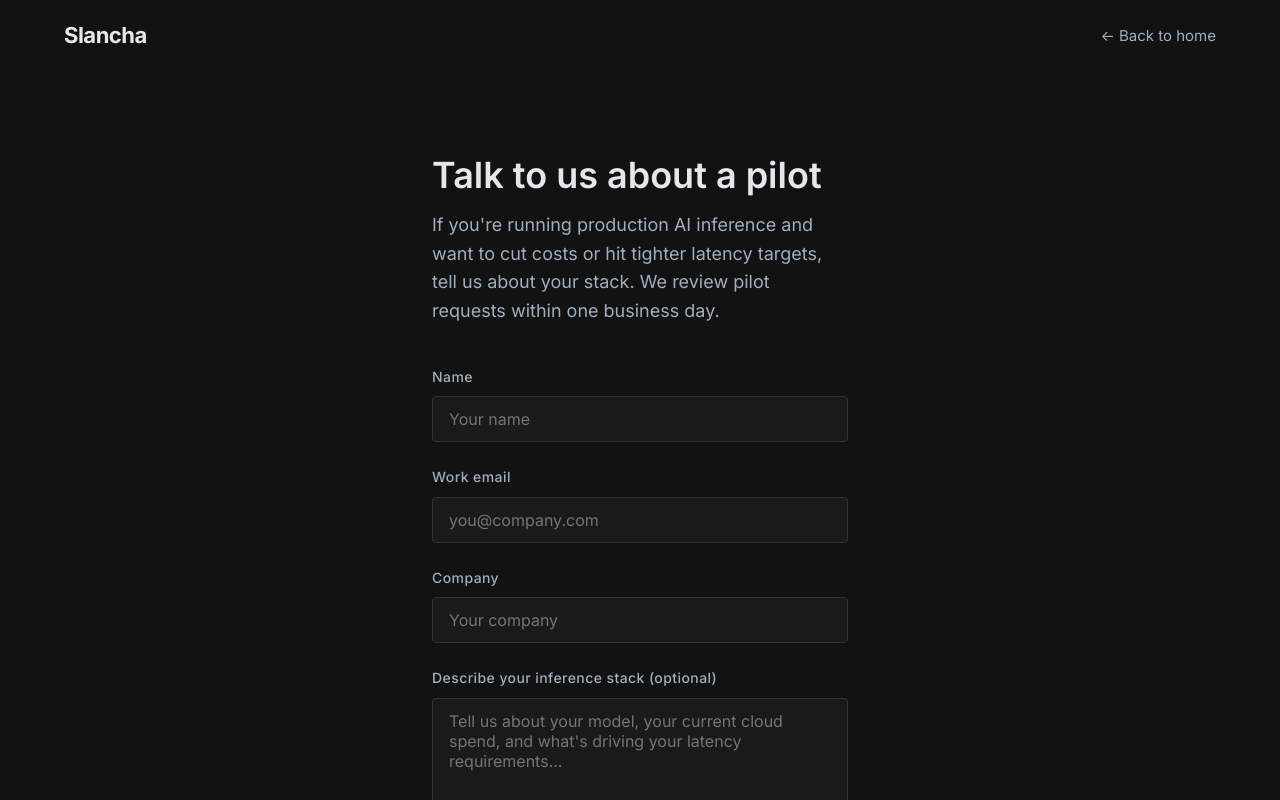
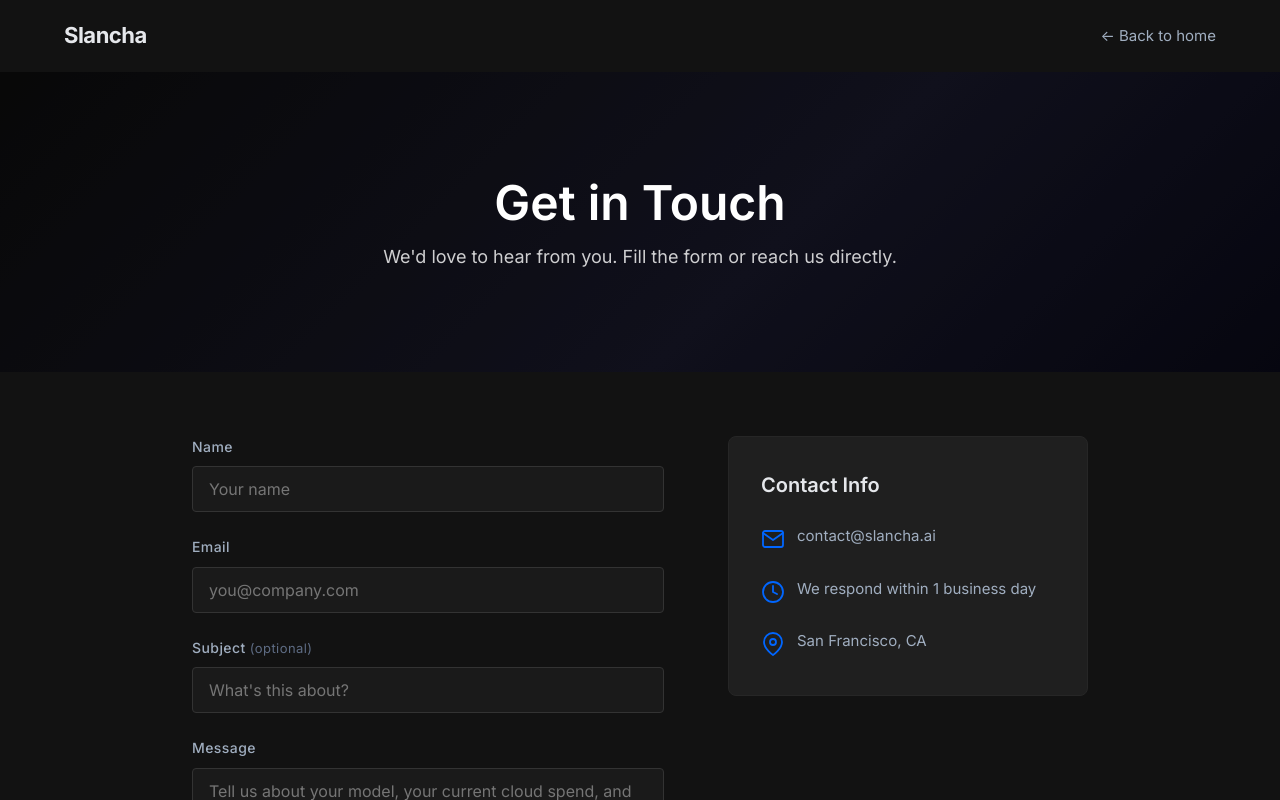
Before and after one commit to loganclaw9000/slancha-website, a React (Vite) app in the folder site/: page /contact in a window 1280 px wide. Shown: the top 800 px of the page. Built offline with nearby package versions, Linux system fonts and the light colour scheme.

Commit message:
[agent:claude] Implement redesigned Contact page per design/contact.md — hero banner, two-column form+info layout, Subject field, inline validation, success banner

```diff
--- a/site/src/components/Contact.css
+++ b/site/src/components/Contact.css
@@ -1,22 +1,60 @@
-.contact-container {
-  max-width: 480px;
-  margin: 80px auto;
-  padding: 0 32px;
+/* ─── Contact Hero ─────────────────────────────────────── */
+.contact-hero {
+  position: relative;
+  height: 300px;
+  background: linear-gradient(135deg, #0d0d0d 0%, #1a1a2e 60%, #0a0a1a 100%);
+  display: flex;
+  align-items: center;
+  justify-content: center;
+  overflow: hidden;
 }
 
-.contact-heading {
-  font-size: 36px;
-  font-weight: 600;
-  line-height: 1.3;
-  margin-bottom: 12px;
-  color: var(--text-primary);
+.contact-hero-overlay {
+  position: absolute;
+  inset: 0;
+  background: rgba(0, 0, 0, 0.4);
+  z-index: 1;
 }
 
-.contact-subtext {
-  color: var(--text-secondary);
+.contact-hero-content {
+  position: relative;
+  z-index: 2;
+  text-align: center;
+  padding: 0 24px;
+}
+
+.contact-hero-heading {
+  font-size: 48px;
+  font-weight: 600;
+  color: #ffffff;
+  margin-bottom: 12px;
+  line-height: 1.2;
+}
+
+.contact-hero-sub {
   font-size: 18px;
-  line-height: 1.6;
-  margin-bottom: 40px;
+  color: rgba(255, 255, 255, 0.8);
+  line-height: 1.5;
+}
+
+/* ─── Main two-column layout ───────────────────────────── */
+.contact-main {
+  max-width: 960px;
+  margin: 0 auto;
+  padding: 64px 32px;
+  display: grid;
+  grid-template-columns: 1fr 360px;
+  gap: 64px;
+  align-items: start;
+}
+
+/* ─── Form column ──────────────────────────────────────── */
+.contact-form-col {
+  width: 100%;
+}
+
+.contact-field {
+  margin-bottom: 24px;
 }
 
 .contact-label {
@@ -28,6 +66,12 @@
   letter-spacing: 0.03em;
 }
 
+.contact-optional {
+  font-weight: 400;
+  color: var(--text-muted, #6b7280);
+  font-size: 13px;
+}
+
 .contact-input,
 .contact-textarea {
   width: 100%;
@@ -37,41 +81,112 @@
   padding: 12px 16px;
   color: var(--text-primary);
   font-size: 16px;
-  margin-bottom: 24px;
   box-sizing: border-box;
   outline: none;
-  transition: border-color 150ms ease;
+  transition: border-color 150ms ease, box-shadow 150ms ease;
+  font-family: inherit;
 }
+
 .contact-input:focus,
 .contact-textarea:focus {
-  border-color: var(--accent);
+  border-color: #0066FF;
+  box-shadow: 0 0 0 2px rgba(0, 102, 255, 0.2);
+}
+
+.contact-input--error {
+  border-color: #FF5555 !important;
+}
+
+.contact-error {
+  display: block;
+  color: #FF5555;
+  font-size: 13px;
+  margin-top: 6px;
 }
 
 .contact-textarea {
   resize: vertical;
-  min-height: 120px;
-  margin-bottom: 32px;
-  font-family: inherit;
+  min-height: 150px;
 }
 
-.contact-submit {
-  width: 100%;
-  height: 48px;
+.contact-submit-btn {
+  display: inline-flex;
+  align-items: center;
+  justify-content: center;
+  background: #0066FF;
+  color: #ffffff;
+  border: none;
+  border-radius: 4px;
+  padding: 14px 28px;
   font-size: 16px;
   font-weight: 600;
+  cursor: pointer;
+  transition: background 150ms ease, transform 100ms ease;
+  font-family: inherit;
+  width: 100%;
 }
 
-.contact-success {
+.contact-submit-btn:hover {
+  background: #0050CC;
+}
+
+.contact-submit-btn:active {
+  transform: scale(0.98);
+}
+
+/* ─── Info column ──────────────────────────────────────── */
+.contact-info-col {
   background: var(--bg-card);
   border: 1px solid var(--border);
   border-radius: var(--radius-lg);
-  padding: 40px;
+  padding: 32px;
+}
+
+.contact-info-heading {
+  font-size: 20px;
+  font-weight: 600;
+  color: var(--text-primary);
+  margin-bottom: 24px;
+}
+
+.contact-info-list {
+  list-style: none;
+  padding: 0;
+  margin: 0;
+  display: flex;
+  flex-direction: column;
+  gap: 20px;
+}
+
+.contact-info-item {
+  display: flex;
+  align-items: flex-start;
+  gap: 12px;
+  color: var(--text-secondary);
+  font-size: 15px;
+  line-height: 1.5;
+}
+
+.contact-info-icon {
+  flex-shrink: 0;
+  color: #0066FF;
+  margin-top: 2px;
+}
+
+/* ─── Success state ────────────────────────────────────── */
+.contact-success {
+  grid-column: 1 / -1;
+  background: #E6F7EB;
+  border: 1px solid #28A745;
+  border-radius: var(--radius-lg);
+  padding: 48px 40px;
   text-align: center;
+  color: #1a3a23;
 }
 
 .contact-success-icon {
   font-size: 40px;
-  color: var(--accent);
+  color: #28A745;
   margin-bottom: 16px;
 }
 
@@ -79,11 +194,40 @@
   font-size: 24px;
   font-weight: 600;
   margin-bottom: 12px;
-  color: var(--text-primary);
+  color: #1a3a23;
 }
 
 .contact-success-body {
-  color: var(--text-secondary);
   line-height: 1.6;
   font-size: 16px;
+  color: #2d5c3a;
 }
+
+/* ─── Responsive ───────────────────────────────────────── */
+@media (max-width: 768px) {
+  .contact-hero {
+    height: 200px;
+  }
+
+  .contact-hero-heading {
+    font-size: 32px;
+  }
+
+  .contact-hero-sub {
+    font-size: 16px;
+  }
+
+  .contact-main {
+    grid-template-columns: 1fr;
+    gap: 40px;
+    padding: 40px 16px;
+  }
+
+  .contact-info-col {
+    padding: 24px;
+  }
+
+  .contact-submit-btn {
+    padding: 12px 20px;
+  }
+}
--- a/site/src/pages/Contact.jsx
+++ b/site/src/pages/Contact.jsx
@@ -5,16 +5,33 @@ import '../components/Contact.css';
 
 export default function Contact() {
   const [submitted, setSubmitted] = useState(false);
-  const [form, setForm] = useState({ name: '', email: '', company: '', message: '' });
+  const [errors, setErrors] = useState({});
+  const [form, setForm] = useState({ name: '', email: '', subject: '', message: '' });
 
   const handleChange = (e) => {
     setForm({ ...form, [e.target.name]: e.target.value });
+    if (errors[e.target.name]) {
+      setErrors({ ...errors, [e.target.name]: '' });
+    }
+  };
+
+  const validate = () => {
+    const newErrors = {};
+    if (!form.name.trim()) newErrors.name = 'Name is required.';
+    if (!form.email.trim()) newErrors.email = 'Email is required.';
+    else if (!/^[^\s@]+@[^\s@]+\.[^\s@]+$/.test(form.email)) newErrors.email = 'Enter a valid email address.';
+    if (!form.message.trim()) newErrors.message = 'Message is required.';
+    return newErrors;
   };
 
   const handleSubmit = async (e) => {
     e.preventDefault();
+    const validationErrors = validate();
+    if (Object.keys(validationErrors).length > 0) {
+      setErrors(validationErrors);
+      return;
+    }
 
-    // Try Formspree if VITE_FORM_ENDPOINT is set, otherwise fall back to mailto.
     const endpoint = import.meta.env.VITE_FORM_ENDPOINT;
 
     if (endpoint) {
@@ -27,17 +44,17 @@ export default function Contact() {
         if (!res.ok) throw new Error('Form API error');
       } catch (err) {
         console.error('Form submission failed, falling back to mailto:', err);
-        const subject = encodeURIComponent(`Pilot request from ${form.company || form.name}`);
+        const subject = encodeURIComponent(form.subject || `Pilot request from ${form.name}`);
         const body = encodeURIComponent(
-          `Name: ${form.name}\nEmail: ${form.email}\nCompany: ${form.company}\n\n${form.message}`
+          `Name: ${form.name}\nEmail: ${form.email}\nSubject: ${form.subject}\n\n${form.message}`
         );
         window.location.href = `mailto:contact@slancha.ai?subject=${subject}&body=${body}`;
         return;
       }
     } else {
-      const subject = encodeURIComponent(`Pilot request from ${form.company || form.name}`);
+      const subject = encodeURIComponent(form.subject || `Pilot request from ${form.name}`);
       const body = encodeURIComponent(
-        `Name: ${form.name}\nEmail: ${form.email}\nCompany: ${form.company}\n\n${form.message}`
+        `Name: ${form.name}\nEmail: ${form.email}\nSubject: ${form.subject}\n\n${form.message}`
       );
       window.location.href = `mailto:contact@slancha.ai?subject=${subject}&body=${body}`;
     }
@@ -49,70 +66,130 @@ export default function Contact() {
     <div className="page">
       <Nav backLink />
 
-      <div className="contact-container">
+      {/* Hero Banner */}
+      <div className="contact-hero">
+        <div className="contact-hero-overlay" />
+        <div className="contact-hero-content">
+          <h1 className="contact-hero-heading">Get in Touch</h1>
+          <p className="contact-hero-sub">We'd love to hear from you. Fill the form or reach us directly.</p>
+        </div>
+      </div>
+
+      {/* Main two-column section */}
+      <div className="contact-main" aria-live="polite">
         {submitted ? (
           <div className="contact-success">
             <div className="contact-success-icon">✓</div>
-            <h2 className="contact-success-heading">We'll be in touch.</h2>
+            <h2 className="contact-success-heading">Thanks! Your message has been sent.</h2>
             <p className="contact-success-body">
-              Thanks for reaching out. We review pilot requests within one business day and reach out to qualified teams directly. Expect a response from contact@slancha.ai.
+              Our team will review your details and schedule a call within 2 business days. Expect an email with next steps from contact@slancha.ai.
             </p>
           </div>
         ) : (
           <>
-            <h1 className="contact-heading">Talk to us about a pilot</h1>
-            <p className="contact-subtext">
-              If you're running production AI inference and want to cut costs or hit tighter latency targets, tell us about your stack. We review pilot requests within one business day.
-            </p>
-
-            <form onSubmit={handleSubmit}>
+            {/* Left: Form */}
+            <div className="contact-form-col">
+              <form onSubmit={handleSubmit} noValidate>
+                <div className="contact-field">
                   <label className="contact-label" htmlFor="name">Name</label>
                   <input
-                className="contact-input"
+                    className={`contact-input${errors.name ? ' contact-input--error' : ''}`}
                     id="name"
                     name="name"
                     type="text"
                     placeholder="Your name"
                     required
+                    aria-required="true"
+                    aria-describedby={errors.name ? 'name-error' : undefined}
                     value={form.name}
                     onChange={handleChange}
                   />
+                  {errors.name && <span id="name-error" className="contact-error" role="alert">{errors.name}</span>}
+                </div>
 
-              <label className="contact-label" htmlFor="email">Work email</label>
+                <div className="contact-field">
+                  <label className="contact-label" htmlFor="email">Email</label>
                   <input
-                className="contact-input"
+                    className={`contact-input${errors.email ? ' contact-input--error' : ''}`}
                     id="email"
                     name="email"
                     type="email"
                     placeholder="you@company.com"
                     required
+                    aria-required="true"
+                    aria-describedby={errors.email ? 'email-error' : undefined}
                     value={form.email}
                     onChange={handleChange}
                   />
+                  {errors.email && <span id="email-error" className="contact-error" role="alert">{errors.email}</span>}
+                </div>
 
-              <label className="contact-label" htmlFor="company">Company</label>
+                <div className="contact-field">
+                  <label className="contact-label" htmlFor="subject">Subject <span className="contact-optional">(optional)</span></label>
                   <input
                     className="contact-input"
-                id="company"
-                name="company"
+                    id="subject"
+                    name="subject"
                     type="text"
-                placeholder="Your company"
-                value={form.company}
+                    placeholder="What's this about?"
+                    value={form.subject}
                     onChange={handleChange}
                   />
+                </div>
 
-              <label className="contact-label" htmlFor="message">Describe your inference stack (optional)</label>
+                <div className="contact-field">
+                  <label className="contact-label" htmlFor="message">Message</label>
                   <textarea
-                className="contact-textarea"
+                    className={`contact-textarea${errors.message ? ' contact-input--error' : ''}`}
                     id="message"
                     name="message"
                     placeholder="Tell us about your model, your current cloud spend, and what's driving your latency requirements..."
+                    required
+                    aria-required="true"
+                    aria-describedby={errors.message ? 'message-error' : undefined}
                     value={form.message}
                     onChange={handleChange}
                   />
+                  {errors.message && <span id="message-error" className="contact-error" role="alert">{errors.message}</span>}
+                </div>
 
-              <button className="btn-primary contact-submit" type="submit">Request a Pilot</button>
+                <button className="contact-submit-btn" type="submit">Send Message</button>
               </form>
+            </div>
+
+            {/* Right: Contact Info */}
+            <div className="contact-info-col">
+              <h2 className="contact-info-heading">Contact Info</h2>
+              <ul className="contact-info-list">
+                <li className="contact-info-item">
+                  <span className="contact-info-icon" aria-hidden="true">
+                    <svg width="24" height="24" viewBox="0 0 24 24" fill="none" stroke="currentColor" strokeWidth="1.8" strokeLinecap="round" strokeLinejoin="round">
+                      <path d="M4 4h16c1.1 0 2 .9 2 2v12c0 1.1-.9 2-2 2H4c-1.1 0-2-.9-2-2V6c0-1.1.9-2 2-2z"/>
+                      <polyline points="22,6 12,13 2,6"/>
+                    </svg>
+                  </span>
+                  <span>contact@slancha.ai</span>
+                </li>
+                <li className="contact-info-item">
+                  <span className="contact-info-icon" aria-hidden="true">
+                    <svg width="24" height="24" viewBox="0 0 24 24" fill="none" stroke="currentColor" strokeWidth="1.8" strokeLinecap="round" strokeLinejoin="round">
+                      <circle cx="12" cy="12" r="10"/>
+                      <polyline points="12 6 12 12 16 14"/>
+                    </svg>
+                  </span>
+                  <span>We respond within 1 business day</span>
+                </li>
+                <li className="contact-info-item">
+                  <span className="contact-info-icon" aria-hidden="true">
+                    <svg width="24" height="24" viewBox="0 0 24 24" fill="none" stroke="currentColor" strokeWidth="1.8" strokeLinecap="round" strokeLinejoin="round">
+                      <path d="M21 10c0 7-9 13-9 13s-9-6-9-13a9 9 0 0 1 18 0z"/>
+                      <circle cx="12" cy="10" r="3"/>
+                    </svg>
+                  </span>
+                  <span>San Francisco, CA</span>
+                </li>
+              </ul>
+            </div>
           </>
         )}
       </div>
```
Lines whose indentation alone changed are shown as unchanged.
